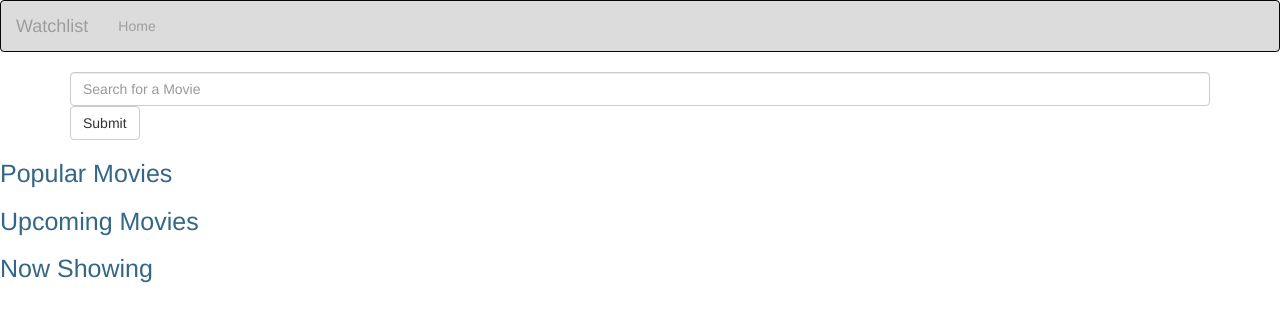
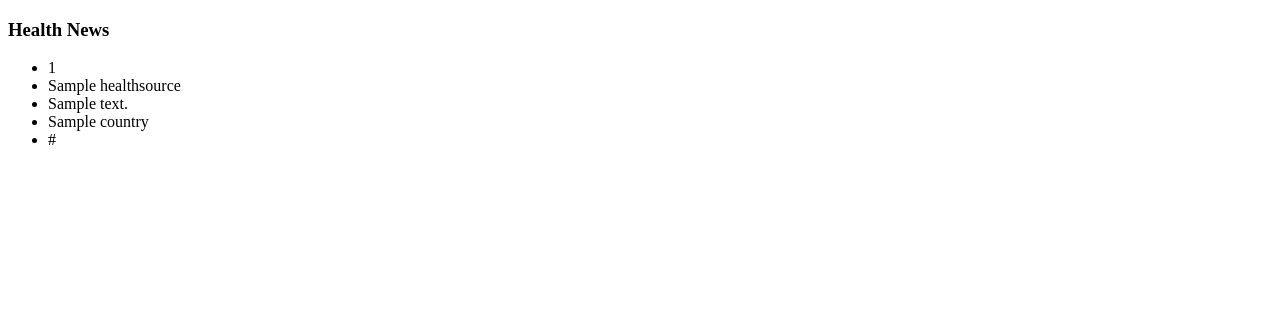
Before and after one commit to MaryMbugua/Newshighlighttwo, a Flask app: template app/templates/index.html in a window 1280 px wide. Shown: the top 322 px of the page. Run offline with Flask 2, Linux system fonts and the light colour scheme; the template is opened without the code that fills it: most values are stand-ins (such as "Sample title", 1, 10 or a date in 2020); some libraries are stand-ins or nearby versions.

Commit message:
index page testing api call

```diff
--- a/app/templates/index.html
+++ b/app/templates/index.html
@@ -1,45 +1,33 @@
-{% extends 'base.html'%}
+<!DOCTYPE html>
+<html lang="en">
+    <head>
+        <meta charset="UTF-8">
+        <meta name="viewport" content="width=device-width, initial-scale=1.0">
+        <meta http-equiv="X-UA-Compatible" content="ie=edge">
+        {% if title %}
+        <title>{{ title  }}</title>
+        {% else %}
+        <title> Welcome to The Best News Update Website Online </title>
+        {% endif %}
 
-{% import 'macros.html' as macro%}
+    </head>
+    <body>
+         <!-- Health news section  -->
+         <h3> Health News</h3>
+         <ul>
+            {% for healthsource in healthsource %}
 
-<!-- styles block -->
-{% block styles %}
-    {{ super() }}
-    <link rel="stylesheet" href="{{url_for('static',filename='css/index.css')}}">
-{% endblock %}
+                <li>{{healthsource.id}}</li>
+                <li>{{healthsource.name}}</li>
+                <li>{{healthsource.description}}</li>
+                <li>{{healthsource.country}}</li>
+                <li>{{healthsource.url}}</li>
+
+            {% endfor %}
+        </ul>
 
 
 
-<!-- Content block -->
-{% block content %}
-<!-- search form -->
-<div class="container">
-        <form>
-            <input type="text" name="movie_query" placeholder="Search for a Movie" class="form-control">
-            <input type="submit"  value="Submit" class="btn btn-default">
-        </form>
 
-</div>
-<!-- Popular movie -->
-<div class="pop">
-<h3> Popular Movies</h3>
-<ul>
-    {{ macro.displayMovieList(popular)}}
-</ul>
-</div>
-<!-- Upcoming movie  -->
-<div class="up">
-<h3> Upcoming Movies </h3>
-<ul>
-    {{ macro.displayMovieList(upcoming)}}
-</ul>
-</div>
-<!-- Now showing movie -->
-<div class="now">
-<h3>Now Showing</h3>
-<ul>
-    {{ macro.displayMovieList(now_showing)}}
-</ul>
-</div>
-
-{% endblock%}
+    </body>
+</html>
```
Also changed, not shown: app/templates/article.html (added, +19 -0 lines), app/templates/movie.html (deleted, +0 -40 lines), app/templates/new_review.html (deleted, +0 -20 lines), tests/test_movie.py (deleted, +0 -16 lines), tests/test_newsarticle.py (added, +24 -0 lines), tests/test_newssources.py (added, +23 -0 lines).
